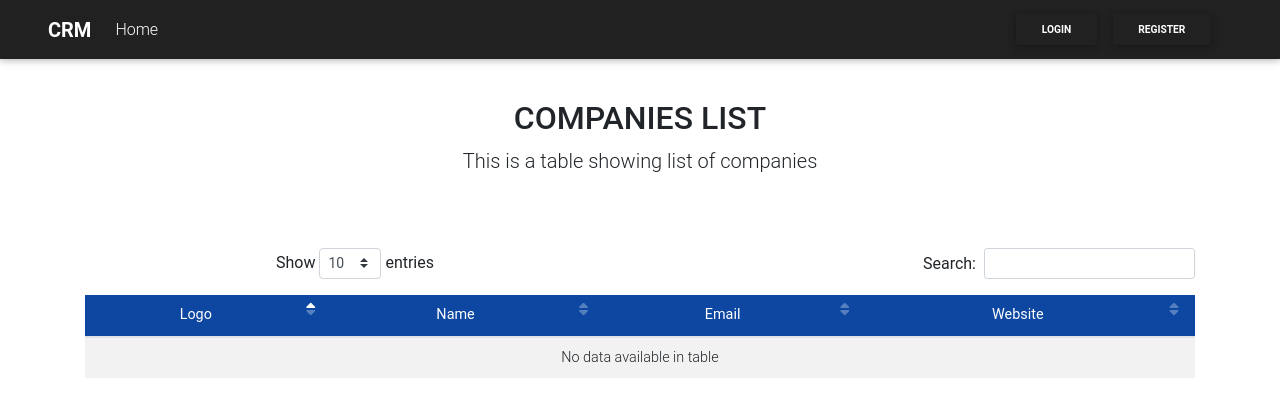
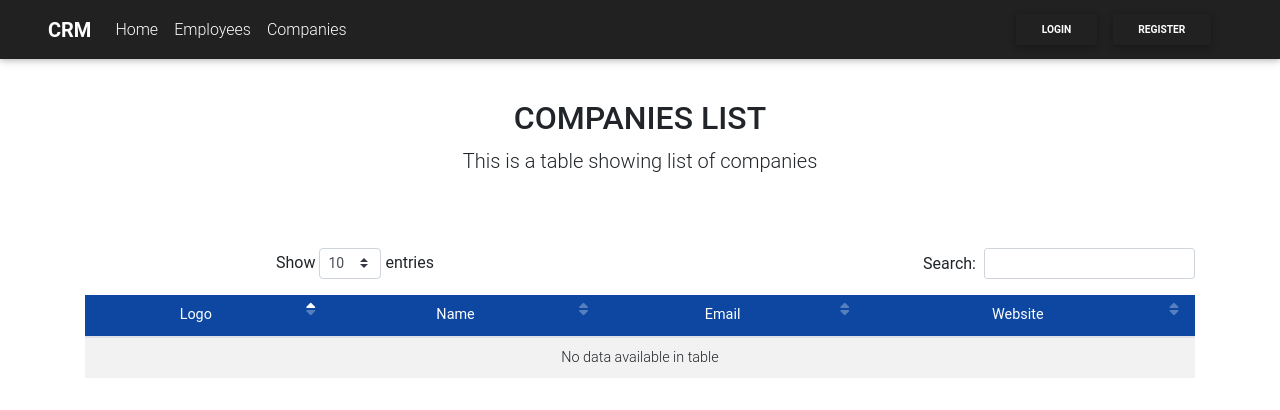
Before and after one commit to josylad/Mini-CRM, a Django app: page / in a window 1280 px wide. Shown: the top 410 px of the page. Run offline with Django 3.2, Linux system fonts and the light colour scheme; data that the repository does not hold is empty; some libraries are stand-ins or nearby versions.

Commit message:
Add employee display functionality

```diff
--- a/crmapp/models.py
+++ b/crmapp/models.py
@@ -59,6 +59,10 @@ class Employee(models.Model):
 
     def delete_employee(self):
         self.delete()
+    @classmethod
+    def get_allemployee(cls):
+        employee = cls.objects.all()
+        return employee
 
     def __str__(self):
         return f"{self.firstname}, {self.lastname}, {self.email}"
--- a/crmapp/templates/index.html
+++ b/crmapp/templates/index.html
@@ -31,7 +31,7 @@
                       <td> <img src="{{company.logo.url}}" alt="{{company.name}} logo" class="img-responsive" height="100px" width="100px"></td>
                       <td>{{company.name}}</td>
                       <td>{{company.email}}</td>
-                      <td>{{company.website}} {{companies.amount}}</td>
+                      <td>{{company.website}}</td>
                 </tr>
                 {% endfor %}
 
--- a/crmapp/templates/navbar.html
+++ b/crmapp/templates/navbar.html
@@ -19,10 +19,18 @@
             <a class="nav-link" href="{% url 'index' %}">Home</a>
           </li>
 
+          <li class="nav-item">
+            <a class="nav-link " href="/employee"> Employees </a>
+          </li>
+
+          <li class="nav-item">
+            <a class="nav-link " href="/"> Companies </a>
+          </li>
+
         </li>
         {% if user.is_authenticated %}
         <li class="nav-item">
-          <!-- <a class="nav-link font-weight-bold" href=""> Link 1 </a> -->
+          <!-- <a class="nav-link font-weight-bold" href="/employee"> Employees </a> -->
         </li>
         {% endif %}
         <li class="nav-item">
--- a/crmapp/urls.py
+++ b/crmapp/urls.py
@@ -7,7 +7,7 @@ from . import views
 
 urlpatterns = [
     path('', views.index, name= 'index'),
-
+    path('employee', views.employee, name= 'employee'),
 ]
 
 if settings.DEBUG:
--- a/crmapp/views.py
+++ b/crmapp/views.py
@@ -16,6 +16,12 @@ def index(request):
     return render(request, 'index.html', {"date": date, "companies":companies})
 
 
+def employee(request):
+    employees = Employee.get_allemployee()
+
+    return render(request, 'employee.html', {"employees":employees})
+
+
 def register(request):
     if request.method == 'POST':
         form = RegisterForm(request.POST)
```
